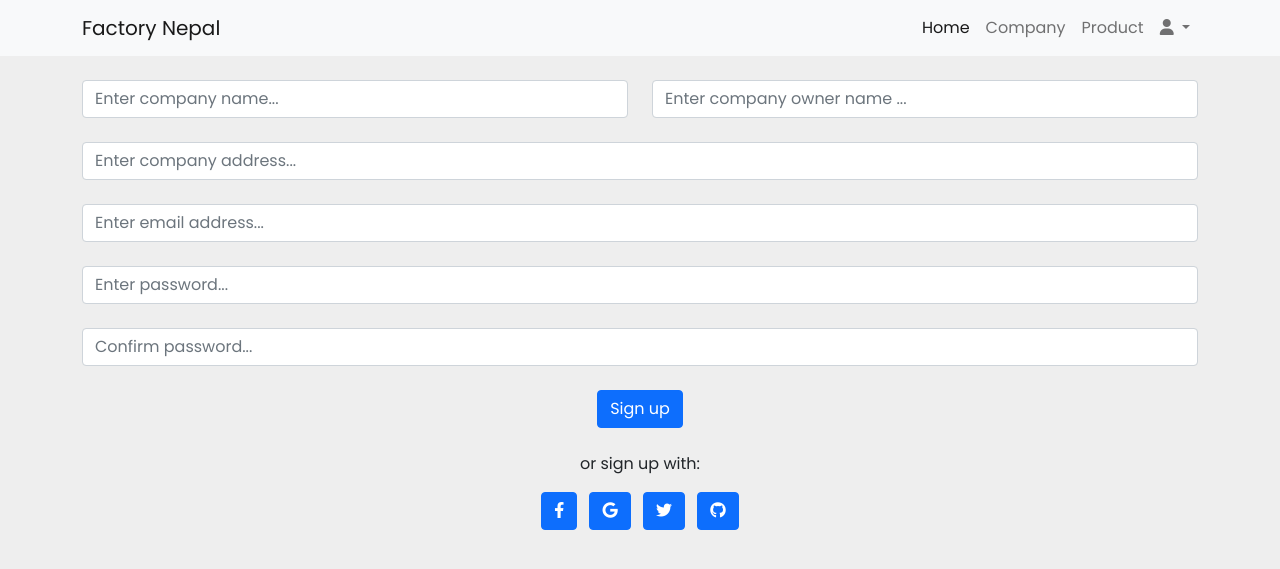
After one commit to sunil-ghimire/FactoryNepal, a Django app: page /seller/signup/ in a window 1280 px wide. The commit adds this page. Shown: the top 569 px of the page. Run offline with Django 4.2, Linux system fonts and the light colour scheme.

Commit message:
singup form created

```diff
--- a/main_app/urls.py
+++ b/main_app/urls.py
@@ -5,4 +5,5 @@ urlpatterns = [
     path('', views.homepage, name='homepage'),
     path('company/', views.company, name='company'),
     path('product/', views.product, name='product'),
+    path('seller/signup/', views.seller_signup, name='seller_signup'),
 ]
--- a/main_app/views.py
+++ b/main_app/views.py
@@ -49,3 +49,34 @@ def product(request):
             'product_lists': product_list,
         }
         return render(request, 'main_app/product.html', context=context)
+
+
+
+def seller_signup(request):
+    if request.method == "POST":
+        company_name = request.POST.get('company_name')
+        company_owner_name = request.POST.get('company_owner_name')
+        company_description = request.POST.get('company_description',None)
+        company_address = request.POST.get('company_address')
+        company_email = request.POST.get('company_email')
+        password = request.POST.get('password')
+        company_phone = request.POST.get('company_phone')
+        company_website = request.POST.get('company_website',None)
+        company_logo = request.FILES.get('company_logo')
+        company_banner = request.FILES.get('company_banner')
+
+        seller = Seller(company_name=company_name, company_owner_name = company_owner_name,company_description=company_description, company_address=company_address, company_email=company_email, company_phone=company_phone, company_website=company_website, password=password, company_logo=company_logo, company_banner=company_banner)
+        seller.save()
+        return redirect('seller_login')
+    return render(request, 'main_app/seller_signup.html')
+
+def seller_login(request):
+    if request.method == "POST":
+        company_email = request.POST.get('company_email')
+        password = request.POST.get('password')
+        seller = Seller.objects.filter(company_email=company_email, password=password)
+        if seller:
+            return redirect('seller_dashboard')
+        else:
+            return redirect('seller_login')
+    return render(request, 'main_app/seller_login.html')
--- a/templates/base.html
+++ b/templates/base.html
@@ -44,11 +44,11 @@
                             <i class="fas fa-user"></i>
                         </a>
                         <ul class="dropdown-menu" aria-labelledby="navbarDropdown">
-                            <li><a class="dropdown-item" href="#">Profile</a></li>
-                            <li><a class="dropdown-item" href="#">Setting</a></li>
-                            <li><a class="dropdown-item" href="#">Login</a></li>
-                            <li><a class="dropdown-item" href="#">Sign up</a></li>
-                            <li><a class="dropdown-item" href="#">Logout</a></li>
+                            <li><a class="dropdown-item" href="/profile">Profile</a></li>
+                            <li><a class="dropdown-item" href="/setting">Setting</a></li>
+                            <li><a class="dropdown-item" href="/login">Login</a></li>
+                            <li><a class="dropdown-item" href="/seller/signup">Sign up</a></li>
+                            <li><a class="dropdown-item" href="/logout">Logout</a></li>
                         </ul>
                     </li>
                 </ul>
--- /dev/null
+++ b/templates/main_app/seller_signup.html
@@ -0,0 +1,65 @@
+{% extends 'base.html' %}
+{% load static %}
+
+{% block content %}
+<div class="container mt-4">
+    <div class="row">
+        <form class="mx-auto text-center">
+            <!-- 2 column grid layout with text inputs for the first and last names -->
+            <div class="row mb-4">
+                <div class="col">
+                    <div class="form-outline">
+                        <input type="text" id="comapny_name" class="form-control" placeholder="Enter company name..." />
+                    </div>
+                </div>
+                <div class="col">
+                    <div class="form-outline">
+                        <input type="text" id="comapny_owner_name" class="form-control" placeholder="Enter company owner name ..." />
+                    </div>
+                </div>
+            </div>
+
+            <div class="form-outline mb-4">
+                <input type="text" id="company_address" class="form-control" placeholder="Enter company address..." />
+            </div>
+
+
+            <!-- Email input -->
+            <div class="form-outline mb-4">
+                <input type="email" id="company_email" class="form-control" placeholder="Enter email address..." />
+            </div>
+
+            <!-- Password input -->
+            <div class="form-outline mb-4">
+                <input type="password" id="password" class="form-control" placeholder="Enter password..." />
+            </div>
+            <div class="form-outline mb-4">
+                <input type="password" id="password2" class="form-control" placeholder="Confirm password..." />
+            </div>
+
+            <!-- Submit button -->
+            <button type="submit" class="btn btn-primary btn-block mb-4 mx-auto">Sign up</button>
+
+            <!-- Register buttons -->
+            <div class="text-center">
+                <p>or sign up with:</p>
+                <button type="button" class="btn btn-primary btn-floating mx-1">
+                    <i class="fab fa-facebook-f"></i>
+                </button>
+
+                <button type="button" class="btn btn-primary btn-floating mx-1">
+                    <i class="fab fa-google"></i>
+                </button>
+
+                <button type="button" class="btn btn-primary btn-floating mx-1">
+                    <i class="fab fa-twitter"></i>
+                </button>
+
+                <button type="button" class="btn btn-primary btn-floating mx-1">
+                    <i class="fab fa-github"></i>
+                </button>
+            </div>
+        </form>
+    </div>
+</div>
+{% endblock content %}
```
